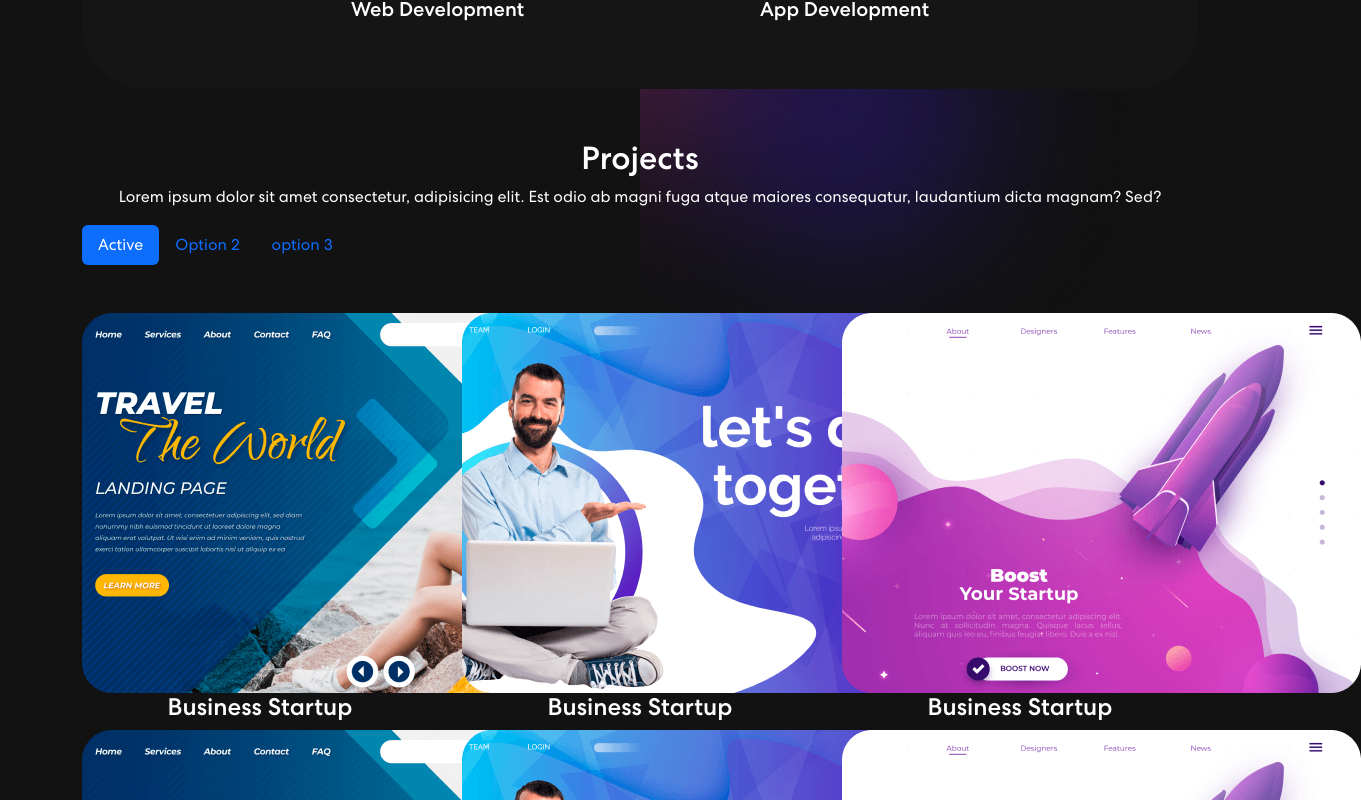
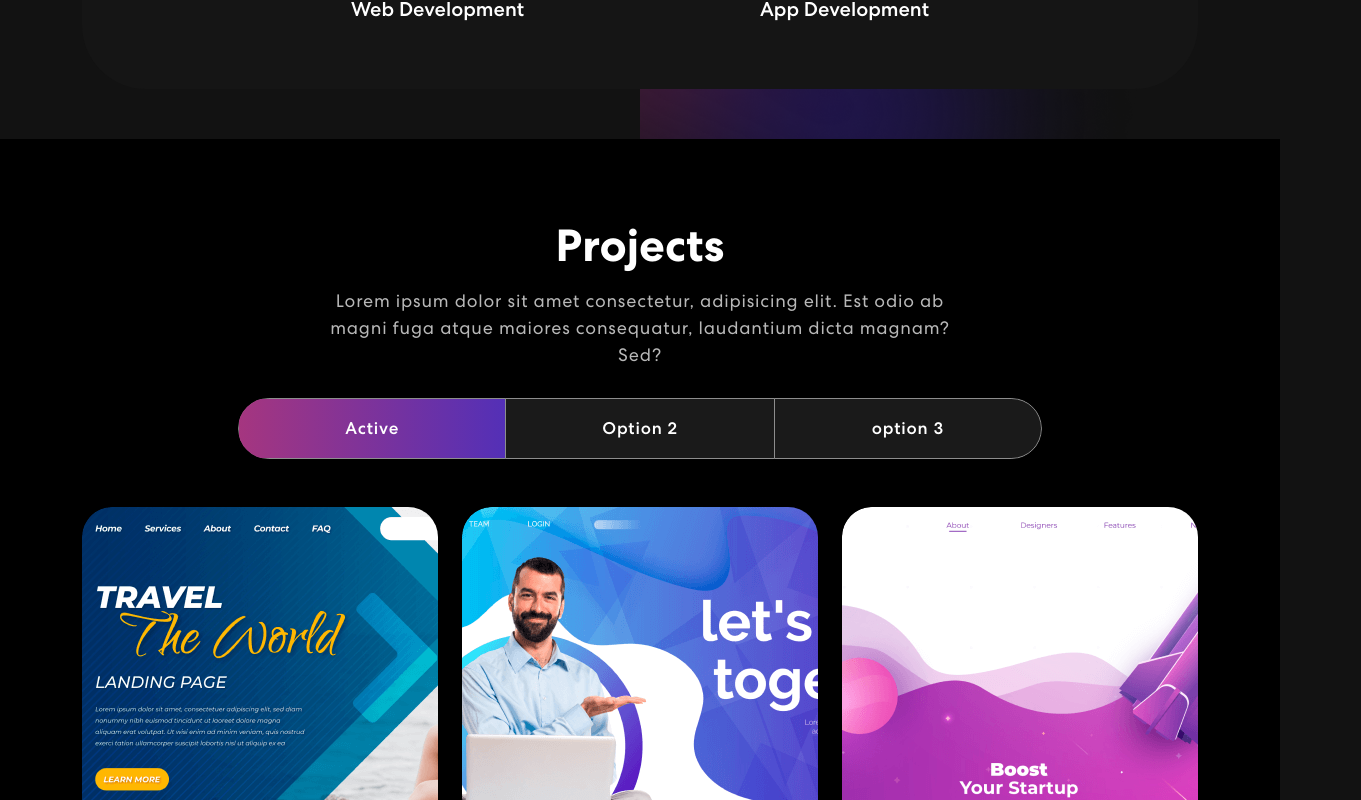
Before and after one commit to PrateekTakthar77/React-Portfolio, a React (Create React App) app: page / in a window 1280 px wide. Shown: the part 1420-2220 px from the top of the page, 1361 px wide, since content can reach past the window. Built offline with nearby package versions, Linux system fonts and the light colour scheme.

Commit message:
Projects css added

```diff
--- a/src/App.css
+++ b/src/App.css
@@ -374,3 +374,200 @@
   width: 40%;
   z-index: -4;
 }
+/************ Projects Css ************/
+.project {
+  padding: 80px 0;
+  position: relative;
+  background-color: black;
+}
+.project h2 {
+	font-size: 45px;
+	font-weight: 700;
+  text-align: center;
+}
+.project p {
+  color: #B8B8B8;
+  font-size: 18px;
+  letter-spacing: 0.8px;
+  line-height: 1.5em;
+  margin: 14px auto 30px auto;
+  text-align: center;
+  width: 56%;
+}
+.project .nav.nav-pills {
+  width: 72%;
+  margin: 0 auto;
+  border-radius: 50px;
+  background-color: rgb(255 255 255 / 10%);
+  overflow: hidden;
+}
+.project .nav.nav-pills .nav-item {
+  width: 33.33333%;
+}
+.project .nav.nav-pills .nav-link {
+  background-color: transparent;
+  border-radius: 0;
+  padding: 17px 0;
+  color: #fff;
+  width: 100%;
+  font-size: 17px;
+  letter-spacing: 0.8px;
+  font-weight: 500;
+  position: relative;
+  transition: 0.3s ease-in-out;
+  text-align: center;
+  z-index: 0;
+}
+.project .nav.nav-pills .nav-link::before {
+    content: "";
+    position: absolute;
+    width: 0;
+    height: 100%;
+    background: linear-gradient(90.21deg, #AA367C -5.91%, #4A2FBD 111.58%);
+    top: 0;
+    left: 0;
+    z-index: -1;
+    transition: 0.3s ease-in-out;
+}
+.project .nav.nav-pills .nav-link.active::before {
+    width: 100% !important;
+}
+.project .nav.nav-pills .nav-link.active {
+    border: 1px solid rgba(255, 255, 255, 1);
+}
+.nav-link#projects-tabs-tab-first {
+  border: 1px solid rgba(255, 255, 255, 0.5);
+  border-radius: 55px 0px 0px 55px;
+}
+.nav-link#projects-tabs-tab-second {
+  border-top: 1px solid rgba(255, 255, 255, 0.5);
+  border-bottom: 1px solid rgba(255, 255, 255, 0.5);
+}
+.nav-link#projects-tabs-tab-third {
+  border: 1px solid rgba(255, 255, 255, 0.5);
+  border-radius: 0 55px 55px 0;
+}
+.proj-imgbx {
+  position: relative;
+  border-radius: 30px;
+  overflow: hidden;
+  margin-bottom: 24px;
+}
+.proj-imgbx::before {
+  content: "";
+  background: linear-gradient(90.21deg, #AA367C -5.91%, #4A2FBD 111.58%);
+  opacity: 0.85;
+  position: absolute;
+  width: 100%;
+  height: 0;
+  transition: 0.4s ease-in-out;
+}
+.proj-imgbx:hover::before {
+  height: 100%;
+}
+.proj-txtx {
+  position: absolute;
+  text-align: center;
+  top: 65%;
+  left: 50%;
+  transform: translate(-50%, -50%);
+  transition: 0.5s ease-in-out;
+  opacity: 0;
+  width: 100%;
+}
+.proj-imgbx:hover .proj-txtx {
+  top: 50%;
+  opacity: 1;
+}
+.proj-txtx h4 {
+  font-size: 30px;
+  font-weight: 700;
+  letter-spacing: 0.8px;
+  line-height: 1.1em;
+}
+.proj-txtx span {
+  font-style: italic;
+  font-weight: 400;
+  font-size: 15px;
+  letter-spacing: 0.8px;
+}
+.background-image-right {
+  top: 20%;
+  position: absolute;
+  bottom: 0;
+  width: 35%;
+  right: 0;
+  z-index: -4;
+}
+
+/************ Projects Css ************/
+.contact {
+  background: linear-gradient(90.21deg, #AA367C -5.91%, #4A2FBD 111.58%);
+  padding: 60px 0 200px 0;
+}
+.contact img {
+  width: 92%;
+}
+.contact h2 {
+	font-size: 45px;
+	font-weight: 700;
+  margin-bottom: 30px;
+}
+.contact form input, .contact form textarea {
+  width: 100%;
+  background: rgba(255, 255, 255, 0.1);
+  border: 1px solid rgba(255, 255, 255, 0.5);
+  border-radius: 20px;
+  color: #fff;
+  margin: 0 0 8px 0;
+  padding: 18px 26px;
+  font-weight: 500;
+  font-size: 18px;
+  letter-spacing: 0.8px;
+  transition: 0.3s ease-in-out;
+}
+.contact form input:focus, .contact form textarea:focus {
+  background: rgba(255, 255, 255, 1);
+  color: #121212;
+}
+.contact form input::placeholder, .contact form textarea::placeholder {
+  font-size: 16px;
+  font-weight: 400;
+  color: #fff;
+}
+.contact form input:focus::placeholder, .contact form textarea:focus::placeholder {
+  color: #121212;
+  opacity: 0.8;
+}
+.contact form button {
+  font-weight: 700;
+  color: #000;
+  background-color: #fff;
+  padding: 14px 48px;
+  font-size: 18px;
+  margin-top: 25px;
+  border-radius: 0;
+  position: relative;
+  transition: 0.3s ease-in-out;
+}
+.contact form button span {
+  z-index: 1;
+  position: relative;
+}
+.contact form button:hover {
+  color: #fff;
+}
+.contact form button::before {
+  content: "";
+  background: #121212;
+  width: 0;
+  height: 100%;
+  position: absolute;
+  top: 0;
+  left: 0;
+  z-index: 0;
+  transition: 0.3s ease-in-out;
+}
+.contact form button:hover::before {
+  width: 100%;
+}
```
